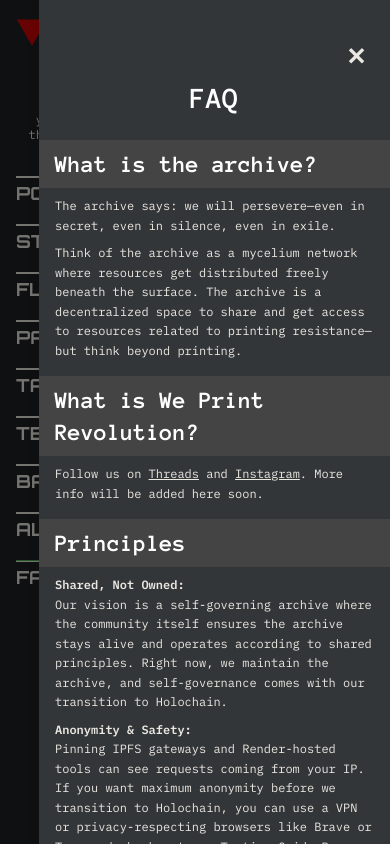
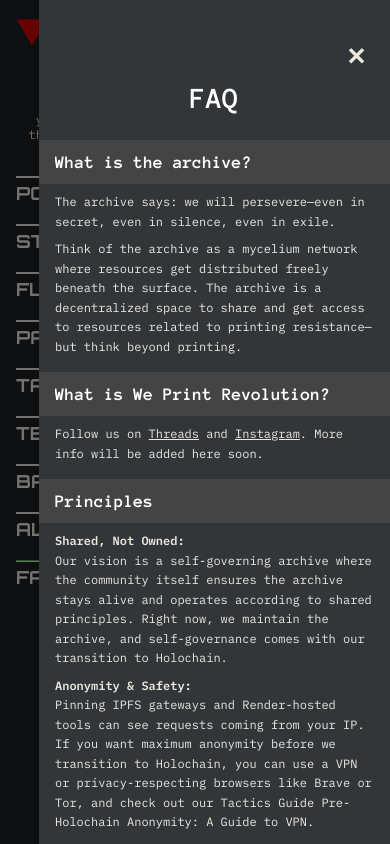
Before and after one commit to Damil001/pinata-image-api, a Next.js app in the folder frontend/: page / in a window 390 px wide. Both pictures are taken after a click on the link "FAQ". Built offline with nearby package versions, Linux system fonts and the light colour scheme.

Commit message:
refactor: adjust FAQModal heading styles for improved text responsiveness and visual consistency

```diff
--- a/frontend/src/components/FAQModal/FAQModal.tsx
+++ b/frontend/src/components/FAQModal/FAQModal.tsx
@@ -18,7 +18,7 @@
   return (
     <div className="bg-[#444] pl-4 pt-2 pb-2 pr-4">
       <h1
-        className={`text-[#ffffff] text-2xl font-bold ${anonymousPro.className}`}
+        className={`text-[#ffffff] text-lg sm:text-xl md:text-2xl font-bold ${anonymousPro.className} whitespace-nowrap overflow-hidden text-ellipsis`}
       >
         {name}
       </h1>
```
